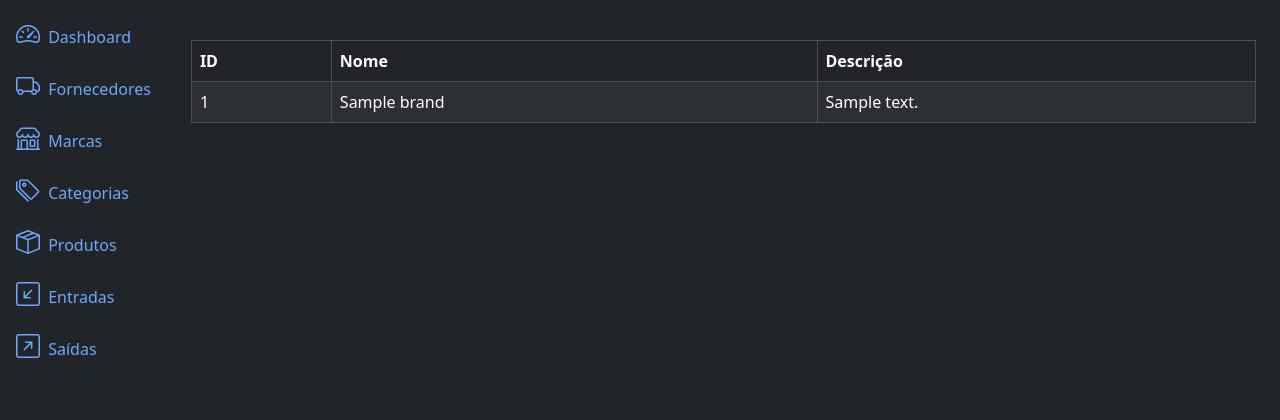
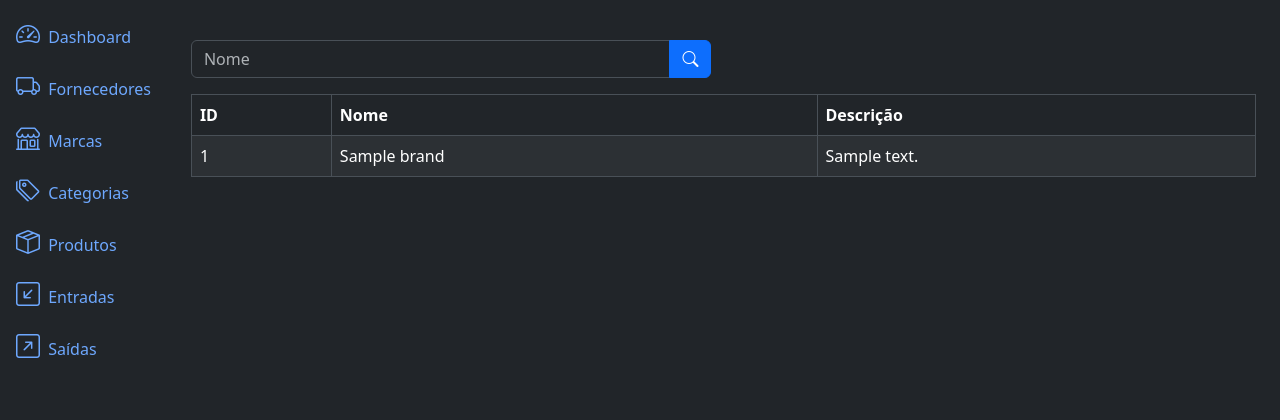
Before and after one commit to Anailton10/sge, a Django app: page /brands/list/ in a window 1280 px wide. Shown: the part 56-476 px from the top of the page. Run offline with Django 5.2, Linux system fonts and the light colour scheme; tables that the repository leaves empty hold one stand-in row (values such as "Sample post").

Commit message:
feat:implementing butom search for filter brands

```diff
--- a/app/templates/components/_sidebar.html
+++ b/app/templates/components/_sidebar.html
@@ -20,7 +20,7 @@
             </a>
           </li>
           <li>
-            <a href="#" class="nav-link px-0 align-middle">
+            <a href="{% url 'brand:list' %}" class="nav-link px-0 align-middle">
               <i class="bi bi-shop fs-4"></i>
               <span class="ms-1">Marcas</span>
             </a>
--- a/brands/templates/brand_list.html
+++ b/brands/templates/brand_list.html
@@ -3,6 +3,19 @@
 {% block title %}SGE - Marcas{% endblock title %}
 
 {% block content %}
+
+<div class="row mb-3">
+    <div class="col-md-6">
+        <form method="get" action="{% url 'brand:list' %}">
+            <div class="input-group">
+                <input type="text" class="form-control" name="name" placeholder="Nome" value="{{request.GET.name}}">
+                <button type="submit"class="btn btn-primary">
+                    <i class="bi bi-search"></i>
+                </button>
+            </div>
+        </form>
+    </div>
+</div>
 
 <div class="table-responsive">
     <table class="table table-striped table-bordered">
--- a/brands/urls.py
+++ b/brands/urls.py
@@ -3,6 +3,7 @@ from django.urls import path
 from brands import views
 
 app_name = 'brand'
+
 urlpatterns = [
     path('list/', views.BrandListaView.as_view(), name='list'),
 ]
--- a/brands/views.py
+++ b/brands/views.py
@@ -8,3 +8,12 @@ class BrandListaView(generic.ListView):
     model = Brand
     template_name = 'brand_list.html'
     context_object_name = 'brands'
+
+    def get_queryset(self):
+        queryste = super().get_queryset()
+        name = self.request.GET.get('name')
+
+        if name:
+            queryste = queryste.filter(name__icontains=name)
+
+        return queryste
```
